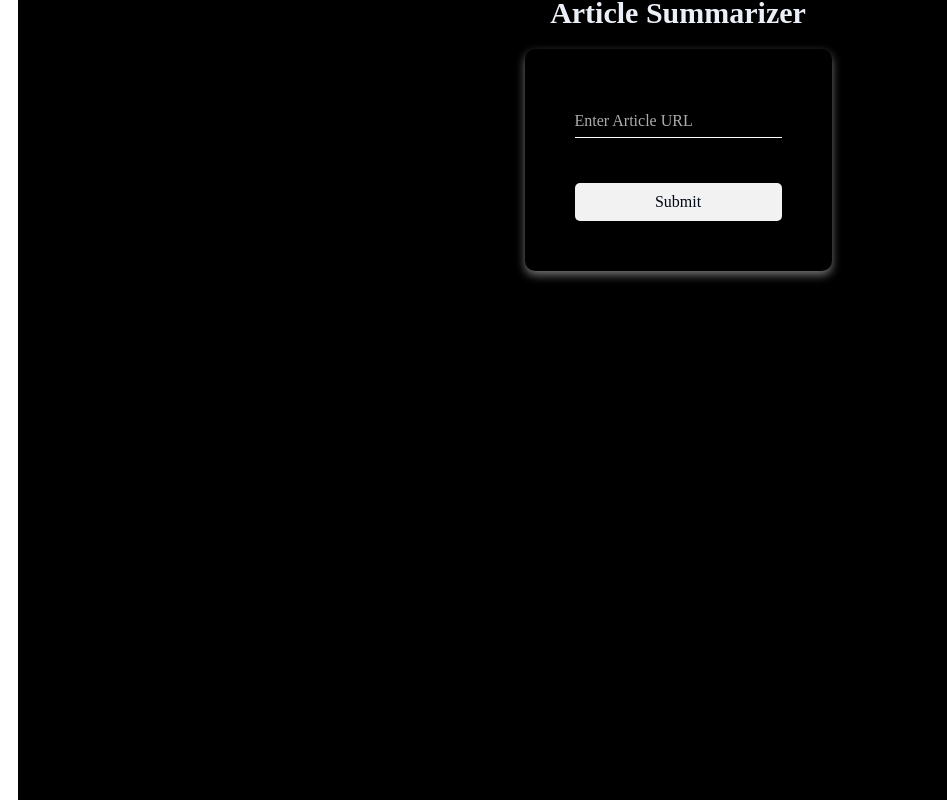
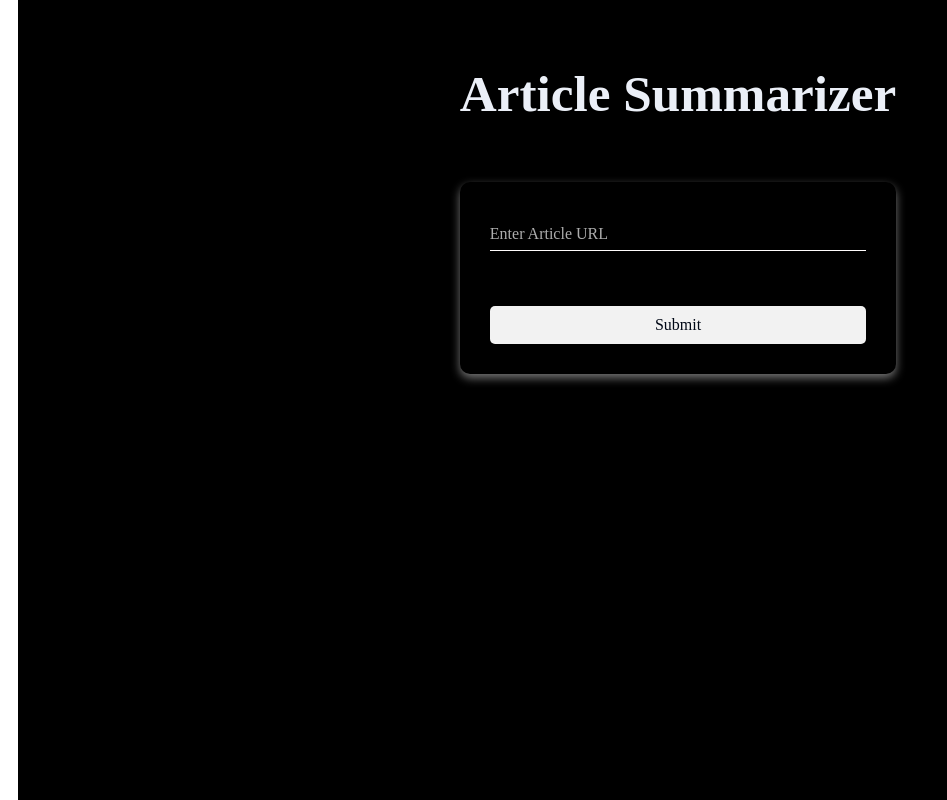
Before and after one commit to HafsaAbid82/Summarizer_Frontend, a React (Vite) app: page / in a window 1280 px wide. Shown: the top 800 px of the page, without its empty margins (0-947 px from the left). Built offline with nearby package versions, Linux system fonts and the light colour scheme.

Commit message:
Update App.css

```diff
--- a/src/App.css
+++ b/src/App.css
@@ -8,7 +8,7 @@
 .App {
     text-align: center;
     width: 100vw;
-    height: 100vh;
+    height: 150vh;
     margin-left: 2px;
     margin-top: -50px;
     background-color: #000000;
@@ -18,16 +18,15 @@
     padding: 20px;
 }
 h1 {
-  margin-top: 10px;
-    margin-bottom: 20px;
+  margin-top: 80px;
+    margin-bottom: 60px;
     color: #ebeff7;
-   font-size: 30px
 }
 .form-container {
     display: flex;
     flex-direction: column;
-    gap: 15px;
-    padding: 50px;
+    gap: 25px;
+    padding: 30px;
     border-radius: 10px;
     background: transparent;
     box-shadow: 0 4px 10px rgba(233, 233, 233, 0.5);
@@ -77,10 +76,6 @@ button:hover:not(:disabled) {
     background-color: #dfd2d2;
     color: #000000;
     box-shadow: 0 4px 10px rgba(233, 233, 233, 0.5);
-  border: none;
-    padding: 10px 20px;
-    font-size: 16px;
-    border-radius: 5px;
 }
 .status-message {
     margin-top: 20px;
@@ -111,9 +106,7 @@ button:hover:not(:disabled) {
     border: 1px solid #fcfcfc;
     border-radius: 8px;
     padding: 15px;
-    margin-bottom: 10px;
-  font-size: 0.95em;
-    color: #e0e0e0;
+    margin-bottom: 20px;
     background-color: #000000;
     box-shadow: 0 2px 5px rgba(223, 223, 223, 0.3);
 }
@@ -125,6 +118,6 @@ button:hover:not(:disabled) {
 }
 .summary-box p {
     font-size: 1.1em;
-    line-height: 1.2;
+    line-height: 1.5;
     color: #e0e0e0;
 }
```
